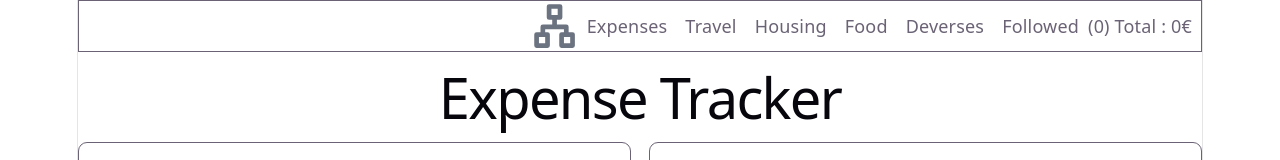
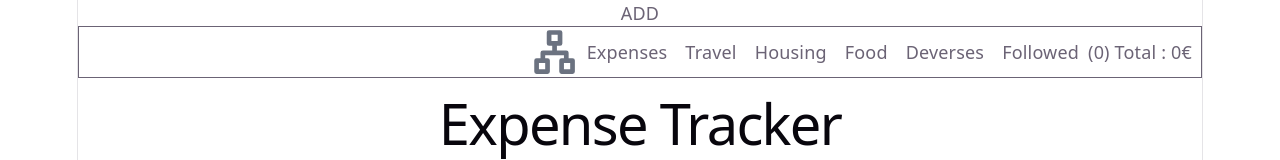
Before and after one commit to R4mTex/Expense-Tracker-Minimal, a React (Vite) app in the folder front/: page / in a window 1280 px wide. Shown: the top 160 px of the page. Built offline with nearby package versions, Linux system fonts and the light colour scheme.

Commit message:
finish some useEffect logic

```diff
--- a/front/src/App.tsx
+++ b/front/src/App.tsx
@@ -4,11 +4,15 @@ import { Route, Routes } from "react-router";
 import FollowedPage from "./pages/Followed/FollowedPage";
 import HomePage from "./pages/HomePage";
 import { amountData } from "./data/amountData";
+import type { AmountInterface } from "./interfaces/amountInterface";
 
 function App() {
     const [followed, setFollowed] = useState<number[]>([]);
     const [isInitialized, setIsInitialized] = useState<boolean>(false);
     const [totalAmount, setTotalAmount] = useState<number>(0);
+    const [amountDataState, setAmountDataState] = useState<AmountInterface[]>(amountData);
+    /*const [counter, setCounter] = useState(55);
+    const [minutes, setMinutes] = useState(0);*/
 
     const handleClick = (id: number) => {
         if (followed.includes(id)) {
@@ -38,6 +42,21 @@ function App() {
         /*REFACTO WITH reduce()*/
     };
 
+    const randomModificationOnAmountData = () => {
+        const newAmount: AmountInterface = {
+            id: 21,
+            titre: "Voiture",
+            amount: 450,
+            currency: "EUR",
+            description: "Changer pneu",
+            category: "Véhicule",
+            image: "https://images.unsplash.com/photo-1522708323590-d24dbb6b0267",
+            status: "Payé",
+            created_at: "21/08/2026",
+        };
+        setAmountDataState((previous) => [...previous, newAmount]);
+    };
+
     useEffect(() => {
         const storedFollowed = localStorage.getItem("followed");
         const parsedFollowed = storedFollowed ? JSON.parse(storedFollowed) : [];
@@ -55,8 +74,38 @@ function App() {
         calculateTotalAmount();
     }, [followed]);
 
+    useEffect(() => {
+        localStorage.setItem("amountDataState", JSON.stringify(amountDataState));
+    }, [amountDataState]);
+
+    /*
+    useEffect(() => {
+        const timer = setInterval(() => {
+            setCounter((previous) => {
+                if (previous >= 59) {
+                    setMinutes((previousMinutes) => previousMinutes + 1);
+                    return 0;
+                }
+
+                return previous + 1;
+            });
+        }, 1000);
+
+        return () => {
+            clearInterval(timer);
+        };
+    }, []);
+
+    console.log("Temps passé : ", minutes, " minutes et ", counter, " secondes");*/
+
     return (
         <>
+            <button
+                onClick={() => {
+                    randomModificationOnAmountData();
+                }}>
+                ADD
+            </button>
             <NavBar followed={followed} totalAmount={totalAmount} />
             <Routes>
                 <Route path="/" element={<HomePage followed={followed} handleClick={handleClick} />}>
--- a/front/src/layout/NavigationBar.tsx
+++ b/front/src/layout/NavigationBar.tsx
@@ -63,9 +63,7 @@ function NavBar({ followed, totalAmount }: { followed: number[]; totalAmount: nu
                             }}>
                             {menu.name}
                             {menu.name === "Followed" && (
-                                <span className="ml-2">
-                                    {"(" + followed.length + ")" + " Total : " + totalAmount + "€"}
-                                </span>
+                                <span className="ml-2">{`(${followed.length}) Total : ${totalAmount}€`}</span>
                             )}
                         </button>
                     ))}
```
